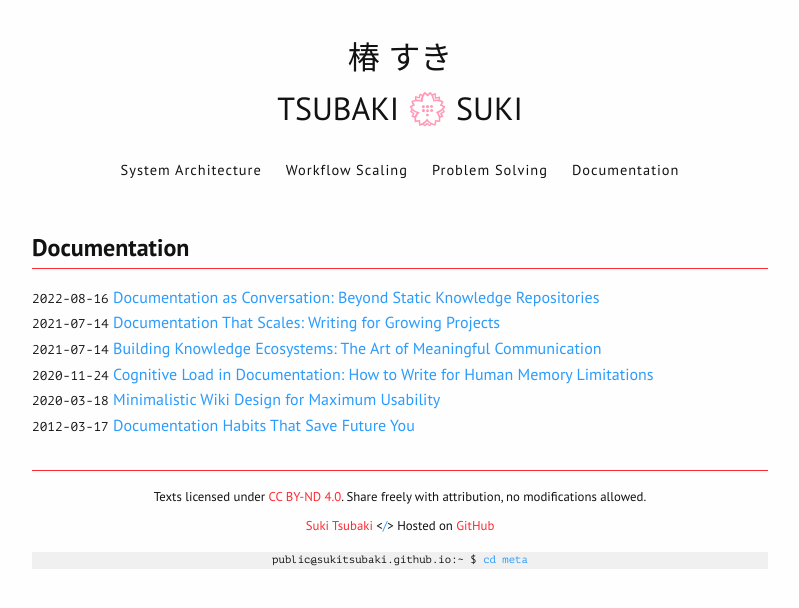
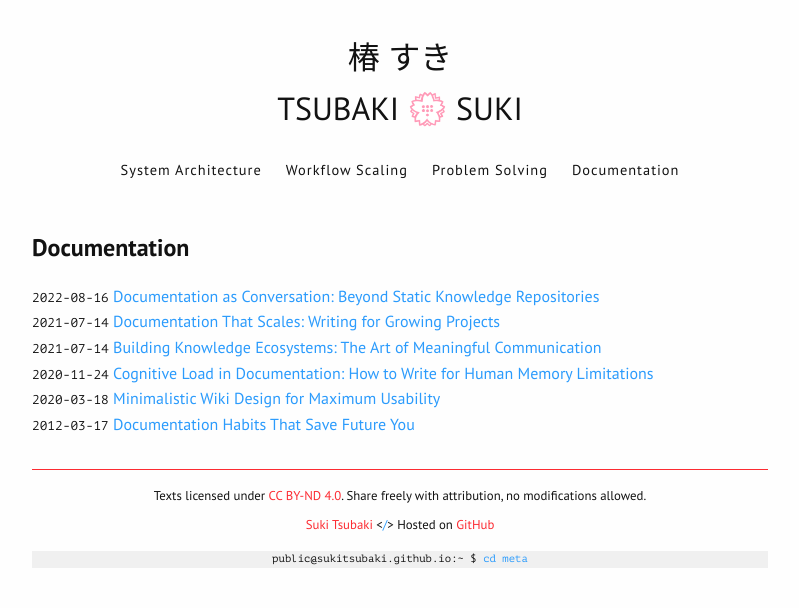
Before and after one commit to sukitsubaki/sukitsubaki.github.io, a Jekyll site: the page built from pages/documentation.md, in a window 1280 px wide. Shown: the top 608 px of the page, without its empty margins (240-1039 px from the left). Built offline with Jekyll 4.4.1, drawn with Linux system fonts in a browser that asks for light colours.

Commit message:
add comment individual.css

```diff
--- a/assets/css/modules/post.css
+++ b/assets/css/modules/post.css
@@ -1,10 +1,4 @@
-/* Individual Post Title Styles */
-#system-architecture,
-#workflow-scaling,
-#problem-solving,
-#documentation {
-    border-bottom: 1px solid var(--color-primary);
-}
+/* Individual Post Title Styles in assets/css/base/individual.css */
 
 /* Post Module Styles */
 .blog-post {
```
